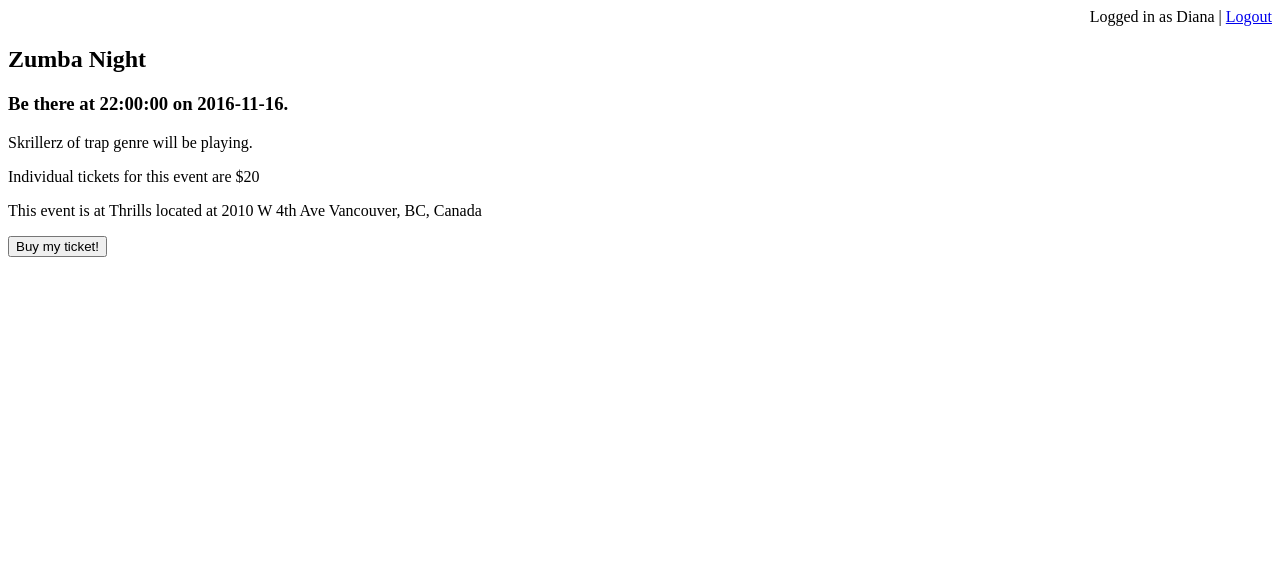
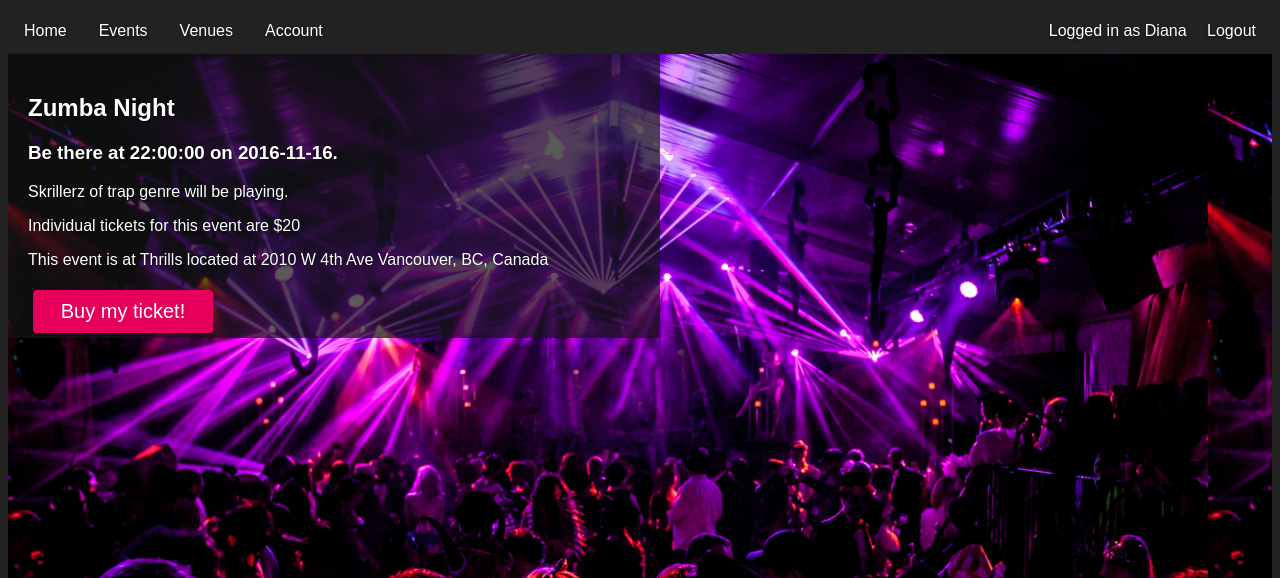
Before and after one commit to danyakarras/Venue, a PHP site: page /304_project/event_page.php?evid=1 in a window 1280 px wide. Shown: the top 578 px of the page. Before the commit the page ends 257 px from the top, so only its background shows below. Run offline with PHP 8.4, Linux system fonts and the light colour scheme; a user stored in the database is signed in; data comes from the database, SQL or seed files in the repository.

Commit message:
adding css to event_page

```diff
--- a/event_page.php
+++ b/event_page.php
@@ -8,16 +8,69 @@ else
 {
 $cid=$_SESSION['user'];
 $username=$_SESSION['username'];
+?>
+<?php
 
 
+$servername = "localhost";
+$usernameroot = "root";
+$password = NULL;
+$databasename = 'Venue';
 
-?><html>
+//connect
+$conn = new mysqli($servername, $usernameroot, $password, $databasename);
+
+//check connecting
+if($conn->connect_error) {
+	die("Connection falied: " . $conn->connect_error);
+}
+
+$sql = "SELECT name, branchID FROM `venue`";
+$result = $conn->query($sql);
+
+$names = array();
+$ids = array();
+$venue_dropdowns = "";
+if ($result->num_rows > 0) {
+    // output data of each row
+    while($row = $result->fetch_assoc()) {
+		$venue_dropdowns.= '<a href = "http://localhost/304_project/venue_page.php?branchID='.$row["branchID"].'"> '.$row["name"].' </a>';
+    }
+} else {
+    echo "0 results";
+}
+
+$conn->close();
+ ?>
+
+
+<html>
 <head>
+<link rel="stylesheet" type="text/css" href="customer.css">
+</head>
+<body background="party.jpg">
+<ul>
+  <li><a class="active" href="http://localhost/304_project/home.php">Home</a></li>
+  <li><a href="http://localhost/304_project/events.php">Events</a></li>
+  <li class="dropdown">
+    <a href="#" class="dropbtn">Venues</a>
+    <div class="dropdown-content">
+	  <?php echo $venue_dropdowns; ?>
+    </div>
+  </li>
+  <li class="dropdown">
+    <a href="#" class="dropbtn">Account</a>
+    <div class="dropdown-content">
+	  <a href="customer_reservations.php">My Reservations</a>
+	  <a href="customer_tickets.php">My Tickets</a>
+	  <a href="customer_account.php">Account Settings</a>
+    </div>
+  </li>
+  <li style="float:right">
+  Logged in as <?php echo $username; ?>  <a href="http://localhost/304_project/logout.php">Logout</a>
+  </li>
+</ul>
 
-</head>
-<body>
-
-<div style="text-align:right;">Logged in as <?php echo $username; ?> | <a href="http://localhost/304_project/logout.php">Logout</a></div>
 
 <?php
 
@@ -70,14 +123,14 @@ if ($result->num_rows > 0) {
 $conn->close();
 
  ?>
-
+<div  style="width:50%;background:rgba(20, 20, 20, 0.7); padding-left: 20px;padding-top: 20px;">
 <h2><?php echo $eventName;?> </h2>
 <h3>Be there at <?php echo $time;?> on <?php echo $date;?>.</h3>
 <p><?php echo $enName;?> of <?php echo $enGenre;?> genre will be playing.</p>
 <p>Individual tickets for this event are $<?php echo $eventPrice;?></p>
 <p>This event is at <?php echo $venueName;?> located at <?php echo $venueAddress;?></p>
-<p><a href = "http://localhost/304_project/buy_ticket_confirmation.php?evid=<?php echo $evid; ?>&branchID=<?php echo $branchID; ?>"><button>Buy my ticket!</button></a></p>
-
+<p><a href = "http://localhost/304_project/buy_ticket_confirmation.php?evid=<?php echo $evid; ?>&branchID=<?php echo $branchID; ?>"><button class="second_button" style="width:180px;"><span>Buy my ticket!</span></button></a></p>
+</div>
 </body>
 </html>
 <?php
```
